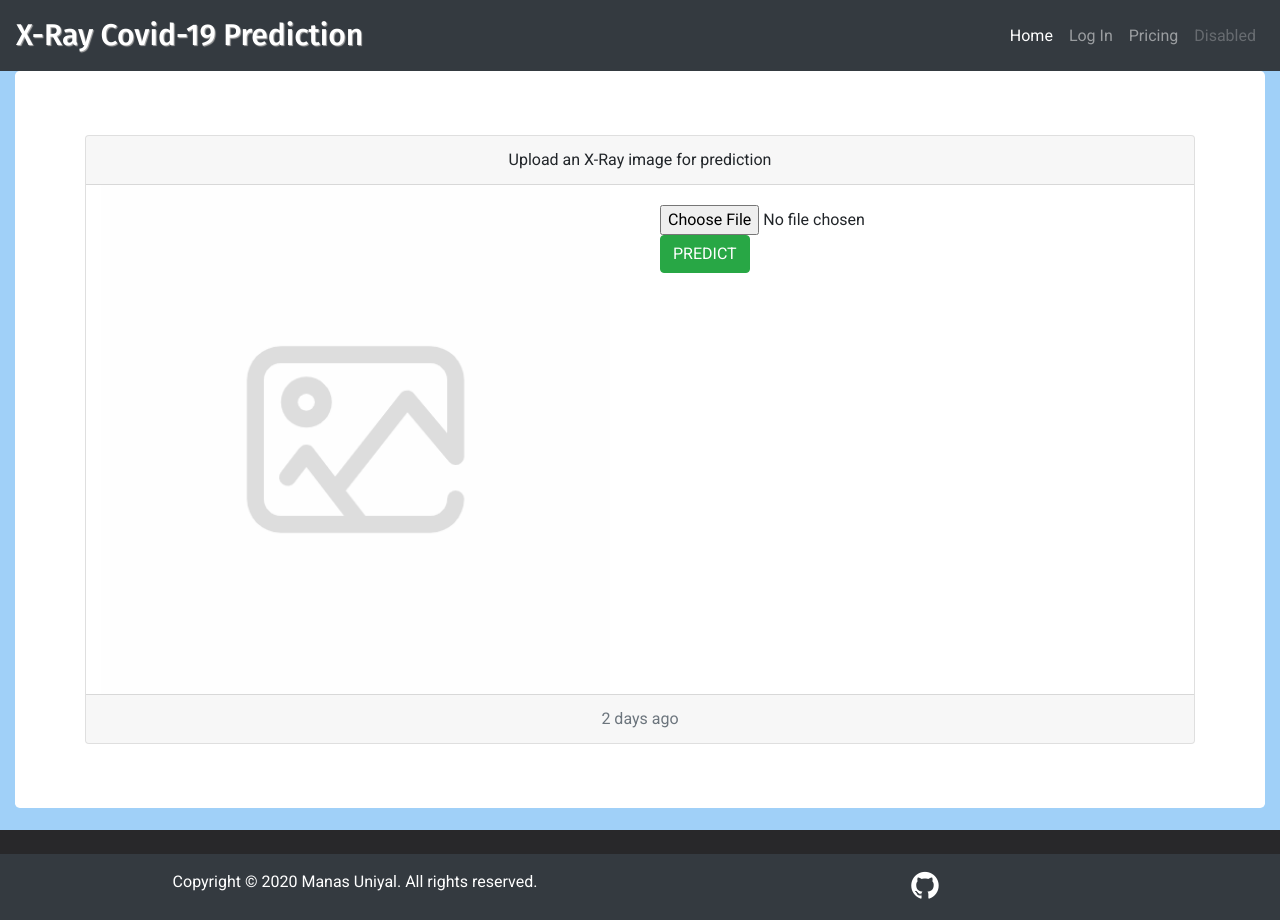
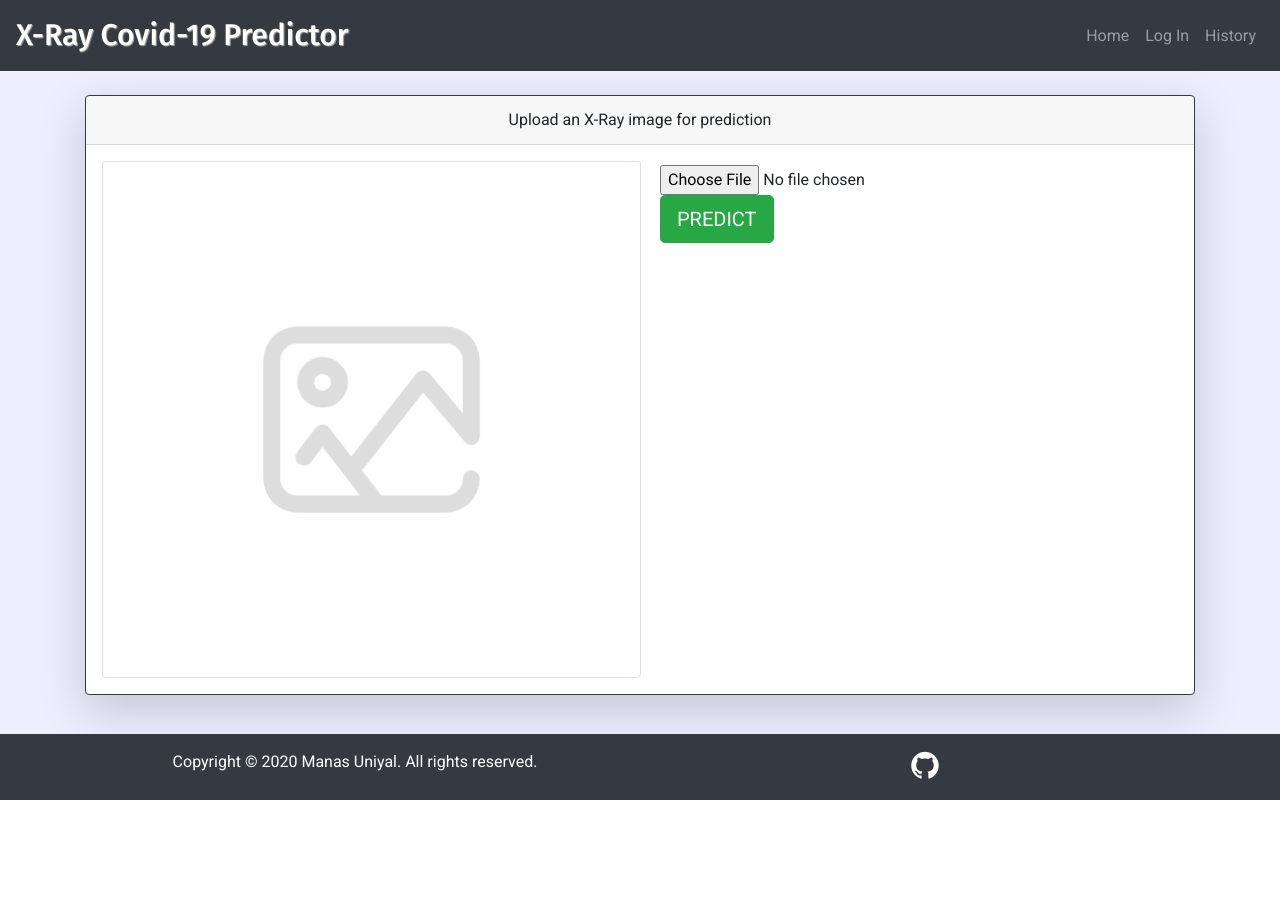
Before and after one commit to ManasUniyal/medi-check, a Django app: page / in a window 1280 px wide. After the commit the page ends 800 px from the top, so only its background shows below. Run offline with Django 3.2, Linux system fonts and the light colour scheme; some libraries are stand-ins or nearby versions.

Commit message:
Added conditionals for login, logout, history

```diff
--- a/authentication/urls.py
+++ b/authentication/urls.py
@@ -4,4 +4,5 @@ from .views import *
 urlpatterns = [
     path('login/', loginPage, name='login'),
     path('register/', registerPage, name='register'),
+    path('logout/', logoutUser, name='logout'),
 ]
--- a/authentication/views.py
+++ b/authentication/views.py
@@ -33,3 +33,8 @@ def registerPage(request):
         else:
             print('User already exists')
     return render(request, 'authentication/register.html')
+
+
+def logoutUser(request):
+    logout(request)
+    return redirect('main:home')
--- a/main/templates/main/homepage.html
+++ b/main/templates/main/homepage.html
@@ -4,36 +4,37 @@
 
 {% block content %}
 
-    <div class="jumbotron d-flex align-items-center white-background">
+    <div class="mt-4 mb-4 d-flex align-items-center">
         <div class="container">
-            <div class="card text-center">
+            <div class="card text-center shadow-lg rounded border-dark">
                 <div class="card-header">
                     Upload an X-Ray image for prediction
                 </div>
                 <div class="row">
                     <div class="col-md-6">
-                        <img class="card-img-top container justify-content-center img-responsive" id="image"
+                        <img class="m-3 card-img-top container justify-content-center img-responsive img-thumbnail"
+                             id="image"
                              src="{% static 'images/default_image.gif' %}" alt="Card image cap">
                     </div>
                     <div class="col-md-6">
                         <div class="card-body">
                             <div class="row">
-                                <form id="submit_image_form" method="POST" action="{% url 'main:result' %}" enctype="multipart/form-data">
+                                <form id="submit_image_form" method="POST" action="{% url 'main:result' %}"
+                                      enctype="multipart/form-data">
                                     {% csrf_token %}
-                                        <input id="img_upload" type="file" name="image" accept="image/*">
+                                    <input id="img_upload" type="file" name="image" accept="image/*">
                                 </form>
                             </div>
                             <div class="row">
-                                <button id="predict_btn" class="btn btn-success">PREDICT</button>
+                                <button id="predict_btn" class="btn btn-success btn-lg">PREDICT</button>
                             </div>
                         </div>
                     </div>
-                </div>
-                <div class="card-footer text-muted">
-                    2 days ago
                 </div>
             </div>
         </div>
     </div>
 
+    {% include 'main/modal.html' %}
+
 {% endblock %}
--- a/main/templates/main/modal.html
+++ b/main/templates/main/modal.html
@@ -0,0 +1,19 @@
+<div class="modal" tabindex="-1" id="my-modal">
+        <div class="modal-dialog modal-lg">
+            <div class="modal-content">
+                <div class="modal-header">
+                    <h5 class="modal-title">History</h5>
+                    <button type="button" class="close" data-dismiss="modal" aria-label="Close">
+                        <span aria-hidden="true">&times;</span>
+                    </button>
+                </div>
+                <div class="modal-body">
+                    <p>You must be logged in to view previous predictions.</p>
+                </div>
+                <div class="modal-footer">
+                    <button type="button" class="btn btn-secondary btn-danger" data-dismiss="modal">Close</button>
+                    <a href="{% url 'account:login' %}" class="btn btn-primary">Log In</a>
+                </div>
+            </div>
+        </div>
+    </div>
--- a/main/templates/main/navbar.html
+++ b/main/templates/main/navbar.html
@@ -1,23 +1,31 @@
 <nav class="navbar navbar-expand-lg navbar-dark bg-dark">
-    <a class="navbar-brand" href="#"> X-Ray Covid-19 Prediction</a>
+    <a class="navbar-brand" href="#"> X-Ray Covid-19 Predictor</a>
     <button class="navbar-toggler" type="button" data-toggle="collapse" data-target="#navbarNav"
             aria-controls="navbarNav" aria-expanded="false" aria-label="Toggle navigation">
         <span class="navbar-toggler-icon"></span>
     </button>
     <div class="collapse navbar-collapse justify-content-end" id="navbarNav">
         <ul class="navbar-nav">
-            <li class="nav-item active">
+            <li class="nav-item">
                 <a class="nav-link" href="{% url 'main:home' %}">Home <span class="sr-only">(current)</span></a>
             </li>
+            {% if not user.is_authenticated %}
+                <li class="nav-item">
+                    <a class="nav-link" href="{% url 'account:login' %}">Log In</a>
+                </li>
+            {% endif %}
             <li class="nav-item">
-                <a class="nav-link" href="{% url 'account:login' %}">Log In</a>
+                {% if user.is_authenticated %}
+                    <a class="nav-link" href="{% url 'main:history' %}">History</a>
+                {% else %}
+                    <a class="nav-link" data-toggle="modal" data-target="#my-modal" href="{% url 'main:history' %}">History</a>
+                {% endif %}
             </li>
-            <li class="nav-item">
-                <a class="nav-link" href="#">Pricing</a>
-            </li>
-            <li class="nav-item">
-                <a class="nav-link disabled" href="#">Disabled</a>
-            </li>
+            {% if user.is_authenticated %}
+                <li class="nav-item">
+                    <a class="nav-link" href="{% url 'account:logout' %}">Log Out</a>
+                </li>
+            {% endif %}
         </ul>
     </div>
 </nav>
--- a/main/urls.py
+++ b/main/urls.py
@@ -4,4 +4,5 @@ from .views import *
 urlpatterns = [
     path('', home, name='home'),
     path('result/', result, name='result'),
+    path('history/', history, name='history')
 ]
--- a/main/views.py
+++ b/main/views.py
@@ -28,5 +28,10 @@ def result(request):
     context = {
         'prediction': prediction
     }
+    return render(request, 'main/result.html', context)
 
-    return render(request, 'main/result.html', context)
+
+@require_http_methods(['GET'])
+def history(request):
+    print(request.user)
+    return render(request, 'main/history.html')
--- a/static/css/main.css
+++ b/static/css/main.css
@@ -1,19 +1,19 @@
-@import url('https://fonts.googleapis.com/css2?family=Cairo:wght@200;300;400;600;700;900&family=Fira+Sans:ital,wght@0,100;0,200;0,300;0,400;0,500;0,600;0,700;0,800;0,900;1,100;1,200;1,300;1,400;1,500;1,600;1,700;1,800;1,900&family=Roboto:ital,wght@0,100;0,300;0,400;0,500;0,700;0,900;1,100;1,300;1,400;1,500;1,700;1,900&family=Source+Sans+Pro:ital,wght@0,200;0,300;0,400;0,600;0,700;0,900;1,200;1,300;1,400;1,600;1,700;1,900&display=swap');.base-container {
+@import url('https://fonts.googleapis.com/css2?family=Cairo:wght@200;300;400;600;700;900&family=Fira+Sans:ital,wght@0,100;0,200;0,300;0,400;0,500;0,600;0,700;0,800;0,900;1,100;1,200;1,300;1,400;1,500;1,600;1,700;1,800;1,900&family=Roboto:ital,wght@0,100;0,300;0,400;0,500;0,700;0,900;1,100;1,300;1,400;1,500;1,700;1,900&family=Source+Sans+Pro:ital,wght@0,200;0,300;0,400;0,600;0,700;0,900;1,200;1,300;1,400;1,600;1,700;1,900&display=swap');
+
+.base-container {
     min-height: 100vh; /* will cover the 100% of viewport */
     overflow: hidden;
     display: block;
     position: relative;
     padding-bottom: 80px; /* height of your footer */
     font-family: 'Roboto', sans-serif;
-    background-color: #a0d0f8
-
+    background-color: #eeeeff;
 }
 
 footer {
     position: absolute;
     bottom: 0;
     width: 100%;
-    background-color: #28282a;
 }
 
 .my-style-icon {
@@ -25,13 +25,11 @@ footer {
     background: white;
 }
 
-
 .navbar-brand{
     font-family: 'Fira Sans', sans-serif;
     font-size: 30px;
     text-shadow: 1px 1px 1px #aaa;
     font-weight: 500;
-
 }
 
 .navbar-custom{
@@ -48,7 +46,7 @@ footer {
 
 .body-block-analyze{
     -webkit-box-shadow: 3px 3px 5px 5px #fff;
-    -moz-box-shadow:    3px 3px 5px 5px #fff;
+    -moz-box-shadow: 3px 3px 5px 5px #fff;
     box-shadow: 6px 12px 4px #fff;
 }
 
@@ -62,6 +60,10 @@ footer {
     margin-top: 10px;
     width: 22vw;
     font-family: 'Roboto', sans-serif;
-    font-style:bold;
+    font-style: bold;
+}
 
+.style-image{
+    height: 300px;
+    width: 300px;
 }
--- a/static/js/main.js
+++ b/static/js/main.js
@@ -1,3 +1,4 @@
+//Handling image upload button
 const img_upload_btn = document.getElementById("img_upload")
 const upload_img = document.getElementById("image")
 img_upload_btn.addEventListener("change", function () {
@@ -11,6 +12,7 @@ img_upload_btn.addEventListener("change", function () {
     }
 })
 
+//Handling prediction button
 const predict_btn = document.getElementById("predict_btn")
 const form = document.getElementById("submit_image_form")
 predict_btn.onclick = function () {
```
Also changed, not shown: main/templates/main/history.html (+27 -0 lines), main/migrations/0006_merge_20201210_0515.py (added), static/images/1/uploads/image.png (added), static/images/None/uploads/Lead by example.JPG (added).
